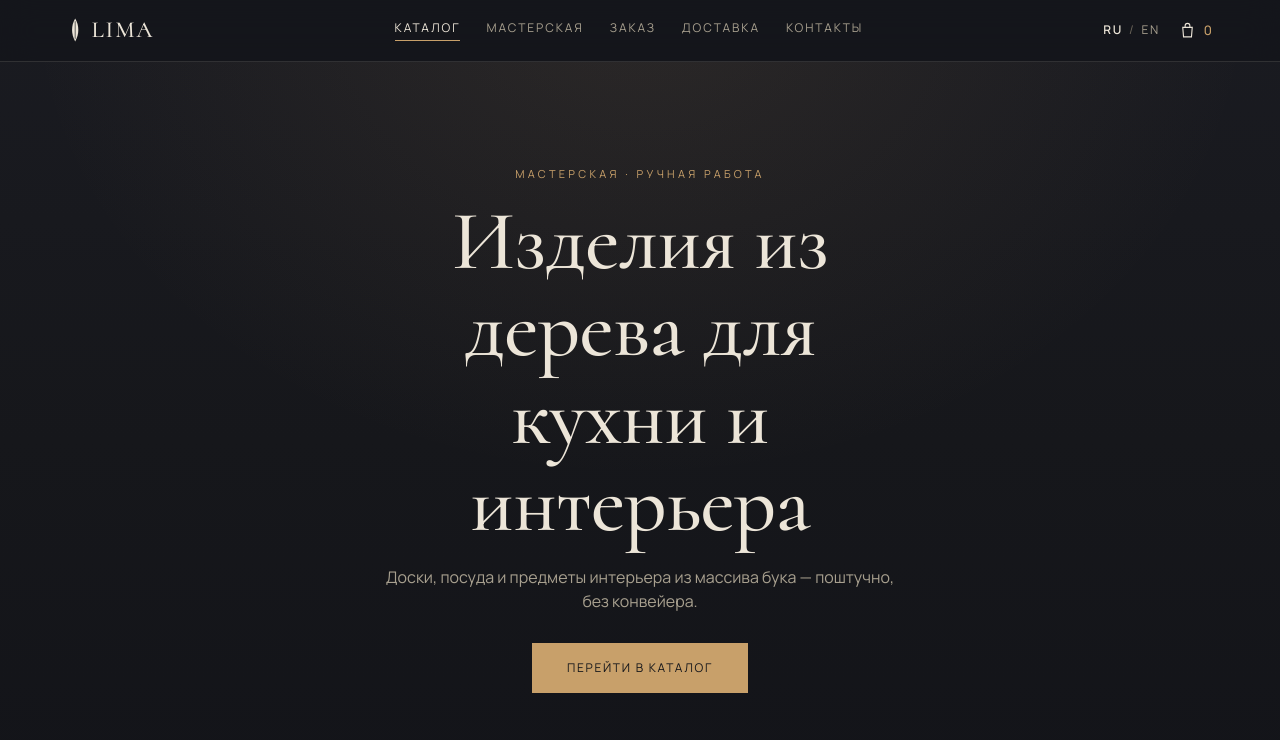
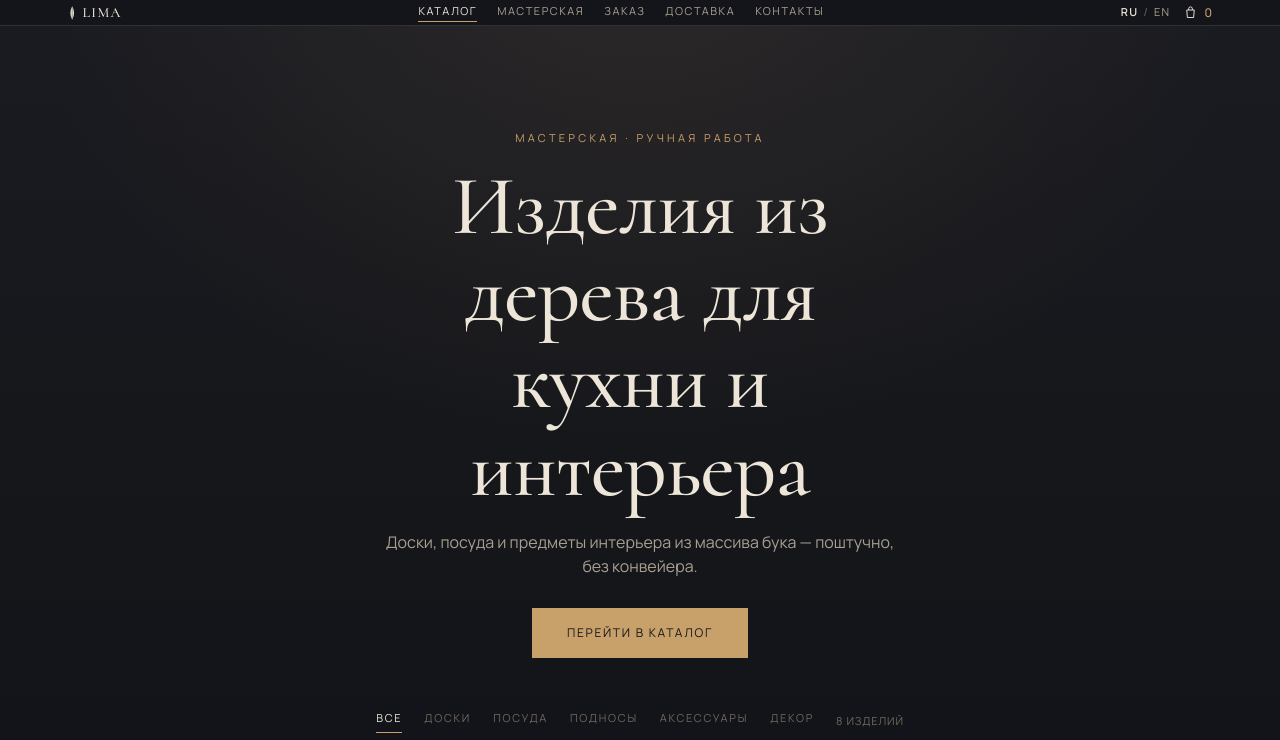
Before and after one commit to SashaRX/lima, a plain HTML site: page index.html in a window 1280 px wide. Shown: the top 740 px of the page. Drawn offline with Linux system fonts and the light colour scheme.

Commit message:
deploy LIMA store code (2026-06-22 11:52)

```diff
--- a/index.html
+++ b/index.html
@@ -16,14 +16,14 @@
     --line:rgba(236,229,216,.13); --line-strong:rgba(236,229,216,.28);
     --accent:#c8a06a; --accent-ink:#16171b;
     --serif:'Cormorant',Georgia,serif; --sans:'Manrope',system-ui,-apple-system,sans-serif;
-    --maxw:1240px; --pad:clamp(16px,4vw,48px);
+    --maxw:1240px; --pad:clamp(16px,4vw,48px); --hh:26px;
   }
   *{box-sizing:border-box;}
   html{ -webkit-text-size-adjust:100%; }
   body{
     margin:0; color:var(--ink); font-family:var(--sans); font-weight:400; line-height:1.5;
     background:#131419 linear-gradient(180deg,#1a1b21 0%,#16171b 55%,#131419 100%) fixed;
-    -webkit-font-smoothing:antialiased; overflow-x:hidden;
+    -webkit-font-smoothing:antialiased; overflow-x:clip;
   }
   img{max-width:100%;display:block;}
   h1,h2,h3{margin:0;font-weight:400;}
@@ -32,24 +32,24 @@
   .wrap{max-width:var(--maxw);margin:0 auto;padding-inline:var(--pad);}
 
   /* ---------- header ---------- */
-  .hdr{position:sticky;top:0;z-index:50;background:rgba(20,21,26,.78);backdrop-filter:blur(16px);-webkit-backdrop-filter:blur(16px);border-bottom:1px solid var(--line);}
-  .hdr-in{max-width:var(--maxw);margin:0 auto;padding:13px var(--pad);display:flex;align-items:center;gap:22px;}
-  .brand{display:flex;align-items:center;gap:9px;cursor:pointer;user-select:none;}
-  .brand svg{height:24px;width:auto;flex:none;}
-  .brand b{font-family:var(--serif);font-weight:500;font-size:23px;letter-spacing:.08em;}
-  .nav{display:flex;gap:26px;margin-left:auto;font-size:12px;letter-spacing:.16em;text-transform:uppercase;}
-  .nav span{cursor:pointer;color:var(--muted);padding-bottom:3px;border-bottom:1px solid transparent;transition:color .2s,border-color .2s;}
+  .hdr{position:sticky;top:0;z-index:50;background:rgba(20,21,26,.82);backdrop-filter:blur(14px);-webkit-backdrop-filter:blur(14px);border-bottom:1px solid var(--line);}
+  .hdr-in{max-width:var(--maxw);margin:0 auto;height:calc(var(--hh) - 1px);padding:0 var(--pad);display:flex;align-items:center;gap:18px;}
+  .brand{display:flex;align-items:center;gap:6px;cursor:pointer;user-select:none;}
+  .brand svg{height:14px;width:auto;flex:none;}
+  .brand b{font-family:var(--serif);font-weight:500;font-size:14px;line-height:1;letter-spacing:.1em;}
+  .nav{display:flex;gap:20px;margin-left:auto;font-size:11px;letter-spacing:.14em;text-transform:uppercase;}
+  .nav span{cursor:pointer;color:var(--muted);padding-bottom:2px;border-bottom:1px solid transparent;transition:color .2s,border-color .2s;}
   .nav span:hover{color:var(--ink);}
   .nav span.on{color:var(--ink);border-color:var(--accent);}
-  .actions{display:flex;align-items:center;gap:18px;margin-left:auto;}
-  .lang{display:inline-flex;align-items:center;gap:6px;font-size:12px;letter-spacing:.14em;}
+  .actions{display:flex;align-items:center;gap:13px;margin-left:auto;}
+  .lang{display:inline-flex;align-items:center;gap:5px;font-size:11px;letter-spacing:.12em;}
   .lang span{cursor:pointer;color:var(--muted);}
   .lang span.on{color:var(--ink);font-weight:600;}
   .lang i{color:var(--faint);font-style:normal;}
-  .cart-link{display:inline-flex;align-items:center;gap:7px;cursor:pointer;color:var(--ink);font-size:13px;}
-  .cart-link svg{height:19px;width:19px;flex:none;stroke:currentColor;fill:none;stroke-width:1.4;}
+  .cart-link{display:inline-flex;align-items:center;gap:6px;cursor:pointer;color:var(--ink);font-size:12px;}
+  .cart-link svg{height:15px;width:15px;flex:none;stroke:currentColor;fill:none;stroke-width:1.5;}
   .cart-link b{color:var(--accent);font-weight:500;}
-  .burger{display:none;flex-direction:column;gap:5px;width:24px;cursor:pointer;padding:4px 0;}
+  .burger{display:none;flex-direction:column;gap:4px;width:20px;cursor:pointer;padding:3px 0;}
   .burger i{height:1.5px;background:var(--ink);display:block;}
   .nav.in-actions{margin-left:0;}
 
@@ -73,7 +73,7 @@
   .hero .cta{position:relative;margin-top:30px;}
 
   /* ---------- category chips ---------- */
-  .catbar{display:flex;gap:22px;overflow-x:auto;padding:6px var(--pad) 4px;scrollbar-width:none;border-bottom:1px solid var(--line);}
+  .catbar{position:sticky;top:var(--hh);z-index:40;display:flex;gap:22px;overflow-x:auto;padding:8px var(--pad);scrollbar-width:none;border-bottom:1px solid var(--line);background:rgba(20,21,26,.92);backdrop-filter:blur(14px);-webkit-backdrop-filter:blur(14px);}
   .catbar::-webkit-scrollbar{display:none;}
   .catbar .in{max-width:var(--maxw);margin:0 auto;display:flex;gap:22px;}
   .chip{cursor:pointer;font-size:11px;letter-spacing:.16em;text-transform:uppercase;white-space:nowrap;flex:none;color:var(--faint);padding-bottom:6px;border-bottom:1px solid transparent;transition:color .2s,border-color .2s;}
```
